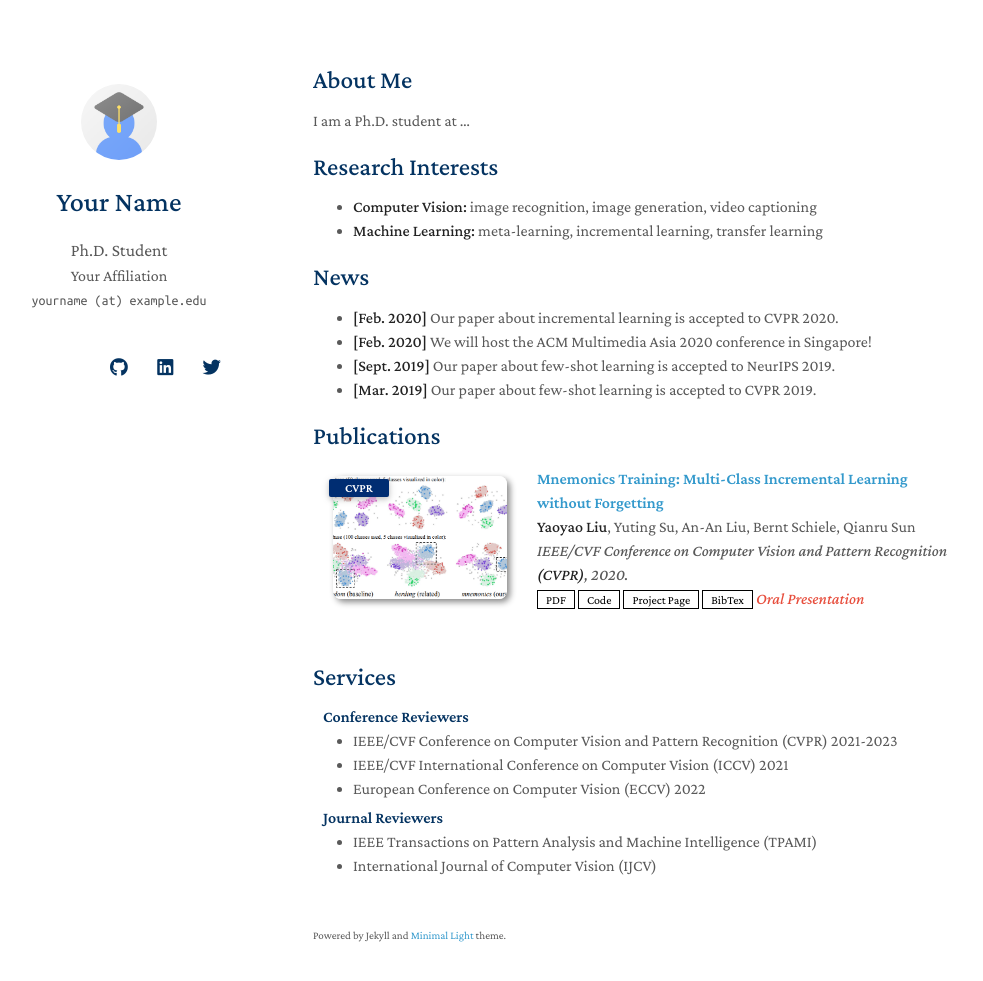
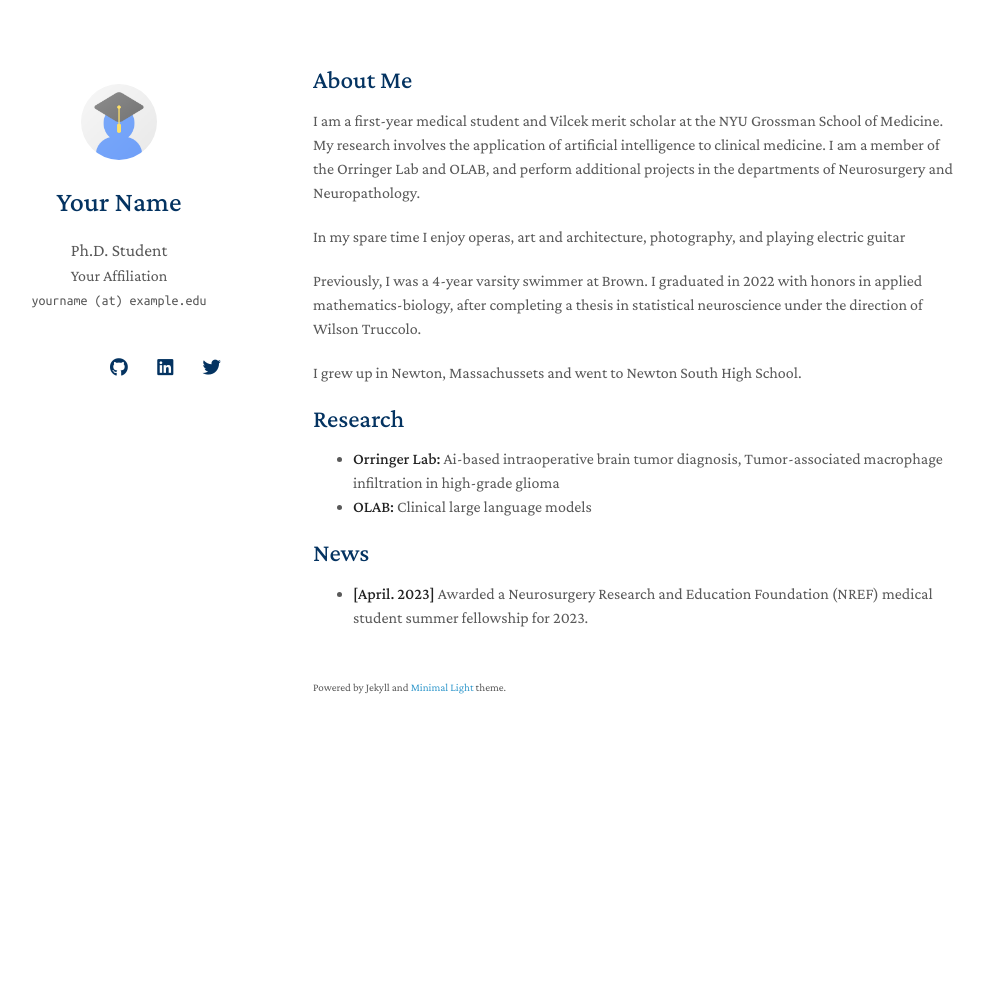
Before and after one commit to danalber/danalber.github.io, a Jekyll site: the page built from index.md, in a window 1280 px wide and 1016 px high. Shown: the top 981 px of the window, without its empty margins (157-1140 px from the left). Built offline with Jekyll 4.4.1, drawn with Linux system fonts in a browser that asks for light colours; nearby versions of some CDN libraries; a style sheet for code colours, icons or effects is not loaded; our own code applies the rules of GitHub Pages for plain Markdown files.

Commit message:
Update index.md

```diff
--- a/index.md
+++ b/index.md
@@ -4,20 +4,26 @@ layout: homepage
 
 ## About Me
 
-I am a Ph.D. student at ...
+I am a first-year medical student and Vilcek merit scholar at the NYU Grossman School of Medicine.
+My research involves the application of artificial intelligence to clinical medicine.
+I am a member of the Orringer Lab and OLAB, and perform additional projects in the departments of Neurosurgery and Neuropathology.
 
-## Research Interests
+In my spare time I enjoy operas, art and architecture, photography, and playing electric guitar
 
-- **Computer Vision:** image recognition, image generation, video captioning
-- **Machine Learning:** meta-learning, incremental learning, transfer learning
+Previously, I was a 4-year varsity swimmer at Brown.
+I graduated in 2022 with honors in applied mathematics-biology, after completing a thesis in statistical neuroscience under the direction of Wilson Truccolo.
+
+I grew up in Newton, Massachussets and went to Newton South High School.
+
+## Research
+
+- **Orringer Lab:** Ai-based intraoperative brain tumor diagnosis, Tumor-associated macrophage infiltration in high-grade glioma
+- **OLAB:** Clinical large language models
 
 ## News
 
-- **[Feb. 2020]** Our paper about incremental learning is accepted to CVPR 2020.
-- **[Feb. 2020]** We will host the ACM Multimedia Asia 2020 conference in Singapore!
-- **[Sept. 2019]** Our paper about few-shot learning is accepted to NeurIPS 2019.
-- **[Mar. 2019]** Our paper about few-shot learning is accepted to CVPR 2019.
+- **[April. 2023]** Awarded a Neurosurgery Research and Education Foundation (NREF) medical student summer fellowship for 2023.
 
-{% include_relative _includes/publications.md %}
+<!-- {% include_relative _includes/publications.md %}
 
-{% include_relative _includes/services.md %}
+{% include_relative _includes/services.md %} -->
```
